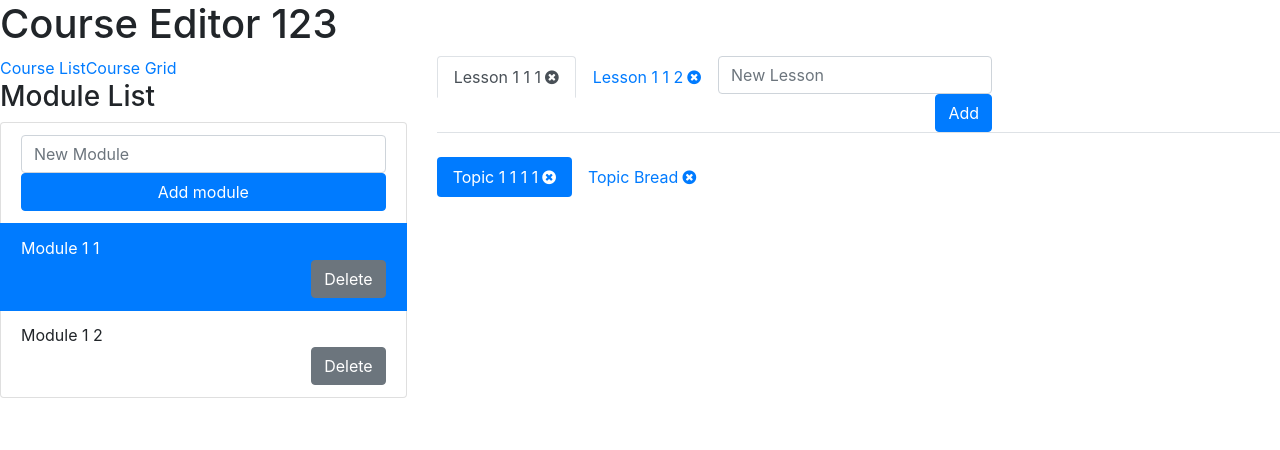
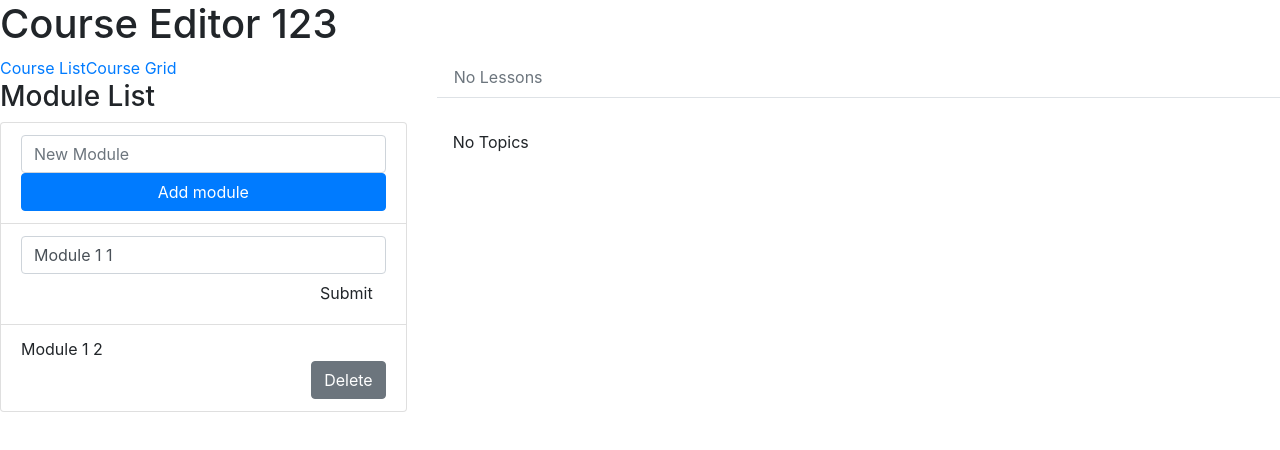
Before and after one commit to noelprince/wbdv-su1-19-client-react-noel-prince, a React (Create React App) app: page /course-editor/123 in a window 1280 px wide. Both pictures are taken after a click on the element "Module 1 1". Shown: the top 450 px of the page. Built offline with nearby package versions, Linux system fonts and the light colour scheme.

Commit message:
Working updating for modules

```diff
--- a/src/Services/courses.json
+++ b/src/Services/courses.json
@@ -56,17 +56,20 @@
               "lessons": [
                   {
                       "id": "567",
-                      "title": "Lesson 1 3 1"
+                      "title": "Lesson 1 3 1",
+                      "topics": []
                   },
                   {
                       "id": "678",
-                      "title": "Lesson 1 3 2"
+                      "title": "Lesson 1 3 2",
+                      "topics": []
                   }
               ]
           },
           {
               "id": "456",
-              "title": "Module 2 2"
+              "title": "Module 2 2",
+              "lessons": []
           }
       ]
   },
@@ -76,16 +79,19 @@
       "modules": [
           {
               "id": "567",
-              "title": "Module 3 1"
+              "title": "Module 3 1",
+              "lessons": []
           },
           {
               "id": "678",
-              "title": "Module 3 2"
+              "title": "Module 3 2",
+              "lessons": []
           }
       ]
   },
   {
       "id": "456",
-      "title": "Course 4"
+      "title": "Course 4",
+      "modules": []
   }
 ]
--- a/src/components/CourseListItem.js
+++ /dev/null
@@ -1,6 +0,0 @@
-import React from 'react';
-
-const CourseListItem = ({course}) =>
-    <h2>Course List Item</h2>
-
-export default CourseListItem;
--- a/src/components/Whiteboard.js
+++ b/src/components/Whiteboard.js
@@ -9,9 +9,8 @@ import '../../node_modules/font-awesome/css/font-awesome.min.css';
 export default class Whiteboard extends React.Component {
     constructor(props) {
         super(props);
-        const courseService = new CourseService();
         this.state = {
-            courseService: courseService
+            courseService: new CourseService()
         }
     }
     render() {
--- a/src/components/course-editor/CourseEditor.js
+++ b/src/components/course-editor/CourseEditor.js
@@ -17,11 +17,18 @@ export default class CourseEditor extends React.Component {
             this.state = {
                 courseId: courseId,
                 course: course,
+                courseService: this.props.courseService,
                 activeModule: null,
                 activeLesson: null,
                 activeTopic: null,
             }
         }
+
+    componentWillReceiveProps(nextProps) {
+        this.setState({
+            courseService: nextProps.courseService
+        })
+    }
 
     setActiveModule(module) {
         for (var i = 0; i < this.state.course.modules.length; i++) {
@@ -82,7 +89,7 @@ export default class CourseEditor extends React.Component {
     }
 
     renderAgain() {
-        var courses = this.props.courseService.findAllCourses();
+        var courses = this.state.courseService.findAllCourses();
         var course = null;
         for (var i = 0; i < courses.length; i++) {
             if  (courses[i].id === this.state.course.id) {
@@ -95,21 +102,24 @@ export default class CourseEditor extends React.Component {
                 if (this.state.activeModule != null) {
                     newActiveModule = courses[i].modules.find(moduleMapItem => this.state.activeModule.id === moduleMapItem.id);
                 }
-                if (newActiveModule != null) {
+                if (newActiveModule != null && this.state.activeLesson != null) {
                     var newActiveLesson = newActiveModule.lessons.find(lessonMapItem => this.state.activeLesson.id === lessonMapItem.id);
-                    console.log(newActiveLesson);
                 }
-                if (newActiveLesson != null) {
-                    var newActiveTopic = newActiveLesson.topics.find(topicMapItem => topicMapItem.id === this.state.activeTopic.id);
-                    console.log("What Happened");
+                if (newActiveLesson != null && this.state.activeTopic != null) {
+                    var newActiveTopic = newActiveLesson.topics.find(topicMapItem => topicMapItem === this.state.activeTopic);
                 }
+                console.log(newActiveModule);
+                console.log(newActiveLesson);
+                console.log(newActiveTopic);
                 if (newActiveModule === null) {
+                    console.log("New Active Module was null");
                     this.setState({
                         activeModule: null,
                         activeLesson: null,
                         activeTopic: null
                     })
                 } else if (newActiveLesson === null) {
+                    console.log("New Actvie Lesson was null");
                     this.setState({
                         activeModule: newActiveModule,
                         activeLesson: null,
@@ -117,6 +127,7 @@ export default class CourseEditor extends React.Component {
 
                     })
                 } else if (newActiveTopic === null) {
+                    console.log("New Active Topic was null");
                     this.setState({
                         activeModule: newActiveModule,
                         activeLesson: newActiveLesson,
@@ -125,6 +136,9 @@ export default class CourseEditor extends React.Component {
                 }
             }
         }
+        this.setState({
+            state: this.state
+        })
     }
 
     render() {
@@ -134,7 +148,7 @@ export default class CourseEditor extends React.Component {
                 <div className="row">
                     <div className="col-4 left">
                         <ModuleList activeModule={this.state.activeModule}
-                                    courseService={this.props.courseService}
+                                    courseService={this.state.courseService}
                                     course={this.state.course}
                                     renderAgain={this.renderAgain}
                                     setActiveModule={this.setActiveModule}/>
@@ -142,7 +156,7 @@ export default class CourseEditor extends React.Component {
                     <div className="col-8 right">
                         <LessonTabs activeModule={this.state.activeModule}
                                     activeLesson={this.state.activeLesson}
-                                    courseService={this.props.courseService}
+                                    courseService={this.state.courseService}
                                     course={this.state.course}
                                     renderAgain={this.renderAgain}
                                     setActiveLesson={this.setActiveLesson}/>
@@ -150,10 +164,11 @@ export default class CourseEditor extends React.Component {
                         <TopicPills activeModule={this.state.activeModule}
                                     activeLesson={this.state.activeLesson}
                                     activeTopic={this.state.activeTopic}
-                                    courseService={this.props.courseService}
+                                    courseService={this.state.courseService}
                                     course={this.state.course}
                                     renderAgain={this.renderAgain}
-                                    setActiveTopic={this.setActiveTopic}/>
+                                    setActiveTopic={this.setActiveTopic}
+                                    setActiveLesson={this.setActiveLesson}/>
                     </div>
                 </div>
             </div>
--- a/src/components/course-editor/LessonTabs.js
+++ b/src/components/course-editor/LessonTabs.js
@@ -13,7 +13,7 @@ export default class LessonTabs extends React.Component {
             course: this.props.course,
             renderAgain: this.props.renderAgain,
             setActiveLesson: this.props.setActiveLesson,
-            title: "New Lesson"
+            title: ""
         }
     }
 
@@ -37,8 +37,6 @@ export default class LessonTabs extends React.Component {
             }
         })
 
-        console.log(newModuleList);
-
         var newCourse = {
             id: this.state.course.id,
             title: this.state.course.title,
@@ -49,7 +47,7 @@ export default class LessonTabs extends React.Component {
         this.state.renderAgain();
 
         this.setState({
-            title: "New Lesson"
+            title: ""
         })
     }
 
@@ -65,13 +63,13 @@ export default class LessonTabs extends React.Component {
     }
 
     inputHelper() {
-        console.log(this.state.activeModule);
         if (this.state.activeModule != null) {
             return (<li>
                         <input className="form-control"
                             placeholder="New Lesson"
                             type="text"
-                            onChange={this.titleChanged}/>
+                            onChange={this.titleChanged}
+                            value={this.state.title}/>
                             <button className="btn btn-primary" onClick={this.addLesson}>Add</button>
                     </li>)
         }
@@ -108,9 +106,9 @@ export default class LessonTabs extends React.Component {
     }
 
     renderHelper() {
-        if (this.state.activeModule != null && this.state.activeModule.lessons != null && this.state.activeModule.lessons.length != 0) {
+        if (this.state.activeModule !== null && this.state.activeModule.lessons !== null && this.state.activeModule.lessons.length != 0) {
             return this.state.activeModule.lessons.map((lesson) => {
-                if (this.state.activeLesson != null && lesson.id === this.state.activeLesson.id) {
+                if (this.state.activeLesson !== null && lesson.id === this.state.activeLesson.id) {
                     return (<li className="nav-item" key={lesson.id}>
                                 <a className="nav-link active" href="#" onClick={() => this.state.setActiveLesson(lesson)}>{lesson.title}
                                 <i className="fa fa-times-circle" onClick={(e) => {
@@ -122,6 +120,7 @@ export default class LessonTabs extends React.Component {
                     return (<li className="nav-item" key={lesson.id}>
                                 <a className="nav-link" href="#" onClick={() => this.state.setActiveLesson(lesson)}>{lesson.title}
                                 <i className="fa fa-times-circle" onClick={(e) => {
+                                    e.stopPropagation();
                                     this.removeLesson(lesson);
                                     }}></i></a>
                             </li>)
--- a/src/components/course-editor/ModuleItem.js
+++ b/src/components/course-editor/ModuleItem.js
@@ -1,10 +1,23 @@
 import React from 'react';
 import './module-item.style.client.css';
 
-const ModuleItem = ({moduleInput, deleteModule, setActiveModule, classText}) =>
-    <li className={classText} key={moduleInput.id}>
-        <div onClick={() => setActiveModule(moduleInput)}>{moduleInput.title}</div>
-        <button onClick={() => deleteModule(moduleInput.id)} className="btn btn-secondary">Delete</button>
-    </li>
+const ModuleItem = ({moduleInput, deleteModule, setActiveModule, classText, updateModule, moduleToUpdateId, updateTitleChanged, updateTitle, submitUpdate}) => {
+    if (moduleToUpdateId === moduleInput.id) {
+        return (<li className={classText} key={moduleInput.id} onClick={() => setActiveModule(moduleInput)}>
+                    <input className="form-control"
+                            placeholder={moduleInput.title}
+                            type="text"
+                            onChange={updateTitleChanged}
+                            value={updateTitle}
+                            onClick={(e) => e.stopPropagation()}/>
+                    <button className="btn" onClick={(e) => {e.stopPropagation(); submitUpdate();}}>Submit</button>
+                </li>)
+    } else{
+        return (<li className={classText} key={moduleInput.id} onClick={() => setActiveModule(moduleInput)}>
+                    <div onClick={(e) =>  {e.stopPropagation(); updateModule(moduleInput)}}>{moduleInput.title}</div>
+                    <button onClick={(e) => {e.stopPropagation(); deleteModule(moduleInput.id)}} className="btn btn-secondary">Delete</button>
+                </li>)
+    }
+}
 
 export default ModuleItem
--- a/src/components/course-editor/ModuleList.js
+++ b/src/components/course-editor/ModuleList.js
@@ -9,6 +9,8 @@ export default class ModuleList extends React.Component {
         if (this.props.course.modules != null) {
             cleanModules = this.props.course.modules;
         }
+        this.updateModule = this.updateModule.bind(this);
+        this.submitUpdate = this.submitUpdate.bind(this);
         this.state = {
             activeModule: this.props.activeModule,
             module: {
@@ -17,8 +19,14 @@ export default class ModuleList extends React.Component {
                 lessons: []
             },
             modules: cleanModules,
+            moduleUpdater: {
+                id: -1,
+                title: "",
+                lessons: []
+            },
             course: this.props.course,
-            courseService: this.props.courseService
+            courseService: this.props.courseService,
+            moduleToUpdateId: -1
         }
     }
 
@@ -48,7 +56,6 @@ export default class ModuleList extends React.Component {
     }
 
     deleteModule = (id) => {
-        console.log("Delete Module " + id);
         this.setState({
             modules: this.state.modules.filter(module => module.id !== id)
         })
@@ -56,11 +63,71 @@ export default class ModuleList extends React.Component {
         this.state.courseService.updateCourse(this.state.course);
     }
 
+    submitUpdate = () => {
+        console.log(this.state.moduleUpdater.title);
+        console.log(this.state.moduleUpdater.id);
+        var newModuleList = this.state.modules.map(moduleItem => {
+            if (this.state.moduleUpdater.id === moduleItem.id) {
+                return {
+                    id: moduleItem.id,
+                    title: this.state.moduleUpdater.title,
+                    lessons: moduleItem.lessons
+                };
+            } else {
+                return moduleItem;
+            }
+        })
+
+        var newCourse = {
+            id: this.state.course.id,
+            title: this.state.course.title,
+            modules: newModuleList
+        }
+        console.log(newCourse);
+        this.state.moduleUpdater.id = -1;
+
+        this.state.courseService.updateCourse(newCourse.id, newCourse);
+        this.props.renderAgain();
+        this.setState({
+            moduleUpdater: {
+                id: -1,
+                title: "",
+                lessons: []
+            },
+            modules: newModuleList
+        })
+
+        this.setState({
+            state: this.state
+        })
+    }
+
     titleChanged = (event) => {
         this.setState ({
             module: {
                 title: event.target.value,
-                id: (new Date()).getTime()
+                id: (new Date()).getTime(),
+                lessons: this.state.module.lessons
+            }
+        })
+    }
+
+    updateModule = (moduleItem) => {
+        this.setState({
+            moduleUpdater: {
+                id: moduleItem.id,
+                title: moduleItem.title,
+                lessons: moduleItem.lessons
+            }
+        })
+    }
+
+    updateTitleChanged = (event) => {
+        this.setState ({
+            moduleUpdater: {
+                title: event.target.value,
+                id: this.state.moduleUpdater.id,
+                lessons: this.state.moduleUpdater.lessons
             }
         })
     }
@@ -85,7 +152,6 @@ export default class ModuleList extends React.Component {
                     {
                         this.state.modules.map((moduleForMap) => {
                             var classText = null;
-                            console.log(moduleForMap.id);
                             if (this.state.activeModule != null && moduleForMap.id == this.state.activeModule.id) {
                                 classText = "list-group-item active";
                             } else {
@@ -94,10 +160,15 @@ export default class ModuleList extends React.Component {
                             return (<ModuleItem
                                 classText={classText}
                                 deleteModule={this.deleteModule}
+                                key={moduleForMap.id}
                                 moduleInput={moduleForMap}
-                                key={moduleForMap.id}
+                                moduleToUpdateId={this.state.moduleUpdater.id}
                                 setActiveModule={this.props.setActiveModule}
-                                title={moduleForMap.title}/>)
+                                submitUpdate={this.submitUpdate}
+                                title={moduleForMap.title}
+                                updateModule={this.updateModule}
+                                updateTitle={this.state.moduleUpdater.title}
+                                updateTitleChanged={this.updateTitleChanged}/>)
                         })
                     }
                 </ul>
--- a/src/components/course-editor/TopicPills.js
+++ b/src/components/course-editor/TopicPills.js
@@ -3,6 +3,8 @@ import React from 'react'
 export default class TopicPills extends React.Component {
     constructor(props) {
         super(props);
+        this.addTopic = this.addTopic.bind(this);
+        this.inputHelper = this.inputHelper.bind(this);
         this.removeTopic = this.removeTopic.bind(this);
         this.state = {
             activeModule: this.props.activeModule,
@@ -11,8 +13,49 @@ export default class TopicPills extends React.Component {
             courseService: this.props.courseService,
             course: this.props.course,
             renderAgain: this.props.renderAgain,
-            setActiveTopic: this.props.setActiveTopic
+            setActiveTopic: this.props.setActiveTopic,
+            title: ""
         }
+    }
+
+    addTopic() {
+        var newTopic = {
+            title: this.state.title === "" ? "New Topic" : this.state.title
+        }
+
+        var newModuleList = this.state.course.modules.map(moduleItem => {
+            if (moduleItem.id === this.state.activeModule.id) {
+                var newModuleLessons =  moduleItem.lessons.map(lessonItem => {
+                    if (lessonItem.id === this.state.activeLesson.id) {
+                        lessonItem.topics.push(newTopic);
+                        return {
+                            id: lessonItem.id,
+                            title: lessonItem.title,
+                            topics: lessonItem.topics
+                        }
+                    } else {
+                        return lessonItem;
+                    }
+                })
+                return {
+                    id: moduleItem.id,
+                    title: moduleItem.title,
+                    lessons: newModuleLessons
+                }
+
+            } else {
+                return moduleItem;
+            }
+        })
+
+        var newCourse = {
+            id: this.state.course.id,
+            title: this.state.course.title,
+            modules: newModuleList
+        }
+
+        this.state.courseService.updateCourse(newCourse.id, newCourse);
+        this.state.renderAgain();
     }
 
     componentWillReceiveProps(nextProps) {
@@ -23,6 +66,19 @@ export default class TopicPills extends React.Component {
             courseService: nextProps.courseService,
             course: nextProps.course
         })
+    }
+
+    inputHelper() {
+        if (this.state.activeModule != null && this.state.activeLesson != null) {
+            return (<li>
+                        <input className="form-control"
+                            placeholder="New Topic"
+                            type="text"
+                            onChange={this.titleChanged}
+                            value={this.state.title}/>
+                            <button className="btn btn-primary" onClick={this.addTopic}>Add</button>
+                    </li>)
+        }
     }
 
     removeTopic(topic) {
@@ -39,7 +95,6 @@ export default class TopicPills extends React.Component {
                         }
                         return b;
                     } else {
-                        //console.log(lessonMapItem);
                         return lessonMapItem;
                     }
                 })
@@ -61,13 +116,13 @@ export default class TopicPills extends React.Component {
 
         this.state.courseService.updateCourse(newCourse.id, newCourse);
         this.state.renderAgain();
+        this.props.setActiveLesson(this.state.activeLesson);
     }
 
     renderHelper() {
-        console.log(this.state.activeLesson);
         if (this.state.activeLesson != null && this.state.activeLesson.topics != null) {
             return this.state.activeLesson.topics.map((topic, index) => {
-                if (topic === this.state.activeTopic) {
+                if (this.state.activeTopic != null && topic.title === this.state.activeTopic.title) {
                     return (<li className="nav-item" key={index}>
                                 <a className="nav-link active" href="#" onClick={() => this.state.setActiveTopic(topic)}>{topic.title}
                                 <i className="fa fa-times-circle" onClick={(e) => {
@@ -92,10 +147,17 @@ export default class TopicPills extends React.Component {
         }
     }
 
+    titleChanged = (event) => {
+        this.setState ({
+            title: event.target.value
+        })
+    }
+
     render() {
         return(
             <ul className="nav nav-pills">
                 {this.renderHelper()}
+                {this.inputHelper()}
             </ul>
         )
     }
```
Also changed, not shown: 2 other files (tests, documents, lock files or other folders).
